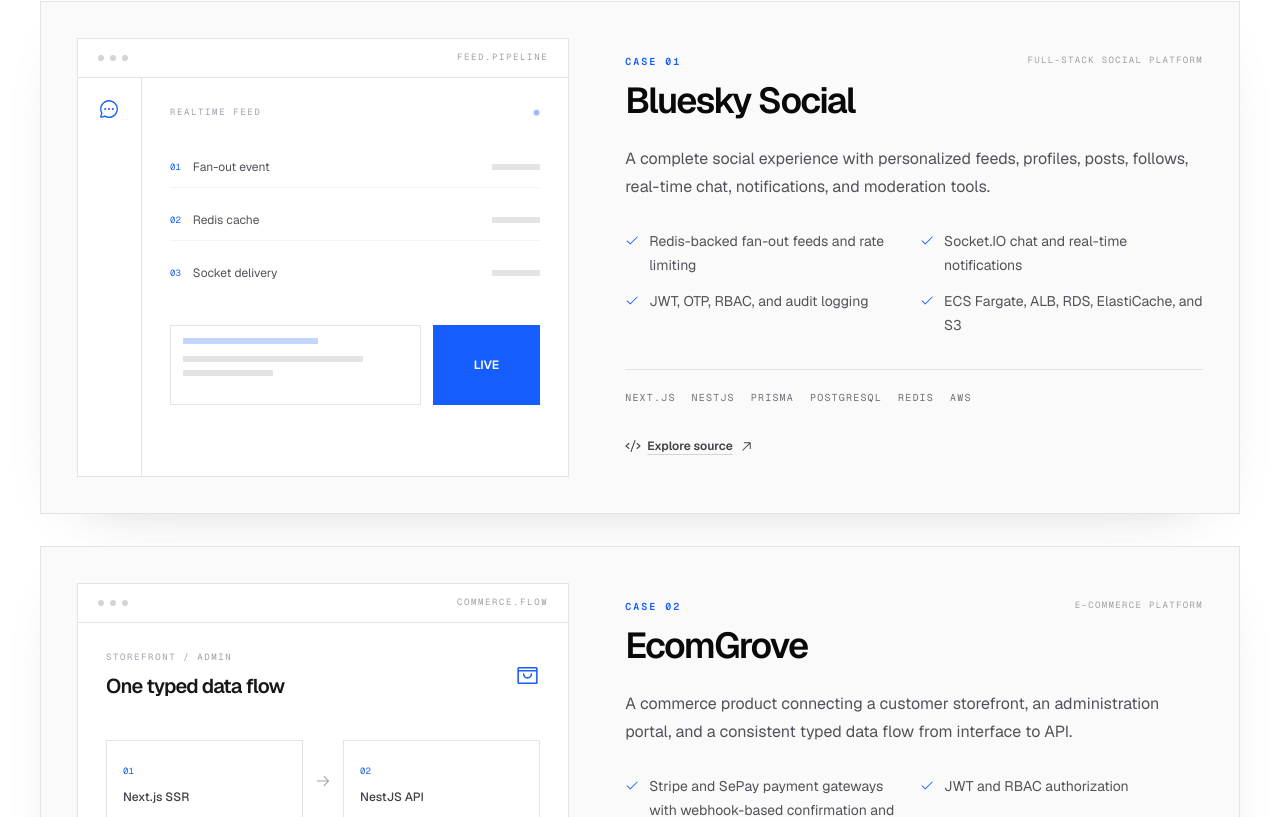
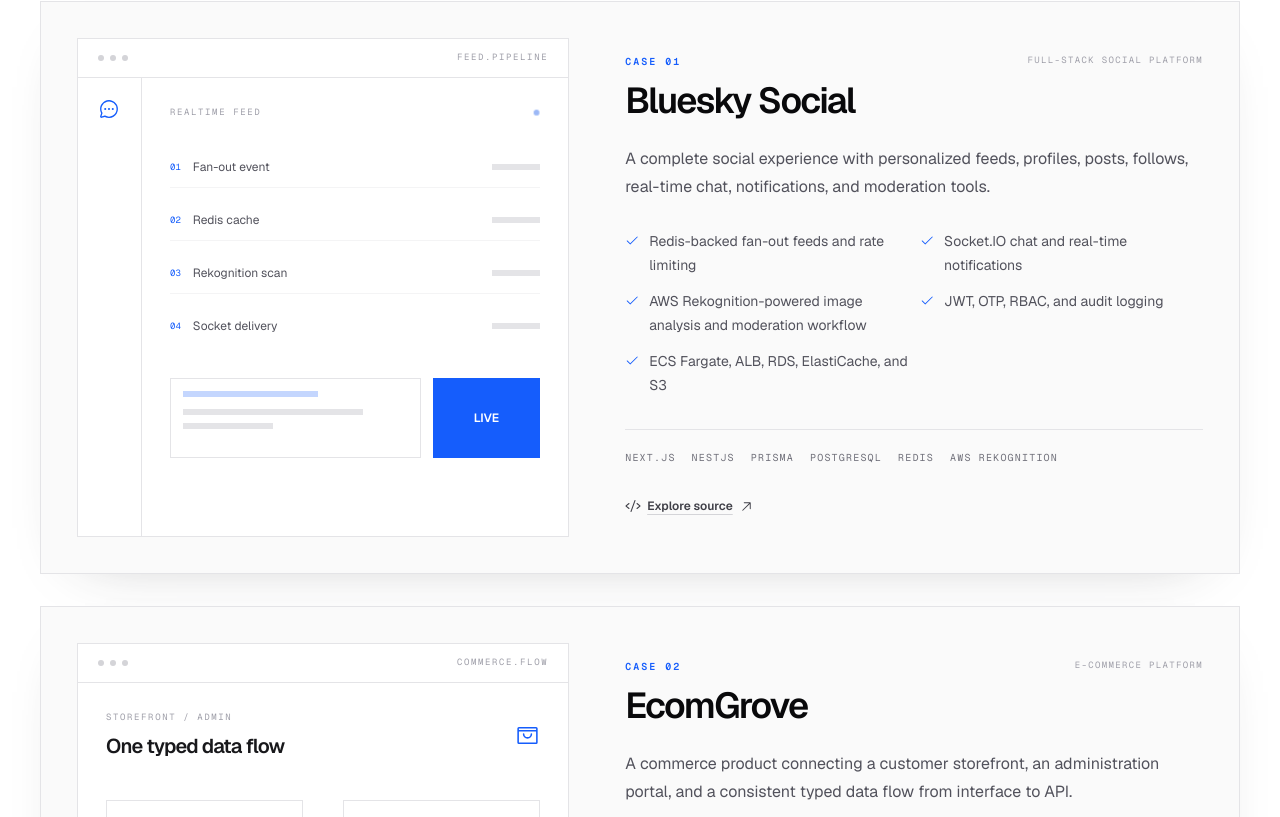
Before and after one commit to keithz23/keithv, a Next.js app: page / in a window 1280 px wide. Shown: the part 3063-3880 px from the top of the page. Built offline with nearby package versions, Linux system fonts and the light colour scheme.

Commit message:
feat: add AWS Rekognition image moderation to Bluesky Social

```diff
--- a/app/components/section/project.tsx
+++ b/app/components/section/project.tsx
@@ -1,11 +1,100 @@
-import { ArrowUpRight, BookOpenText, ChatCircleDots, Check, Code, Kanban, ShoppingBagOpen, Warehouse } from "@phosphor-icons/react/dist/ssr";
+import {
+  ArrowUpRight,
+  BookOpenText,
+  ChatCircleDots,
+  Check,
+  Code,
+  Kanban,
+  ShoppingBagOpen,
+  Warehouse,
+} from "@phosphor-icons/react/dist/ssr";
 
 const projects = [
-  { number: "01", title: "Bluesky Social", label: "Full-stack social platform", description: "A complete social experience with personalized feeds, profiles, posts, follows, real-time chat, notifications, and moderation tools.", highlights: ["Redis-backed fan-out feeds and rate limiting", "Socket.IO chat and real-time notifications", "JWT, OTP, RBAC, and audit logging", "ECS Fargate, ALB, RDS, ElastiCache, and S3"], tech: ["Next.js", "NestJS", "Prisma", "PostgreSQL", "Redis", "AWS"], github: "https://github.com/keithz23/Bluesky-Social", icon: ChatCircleDots },
-  { number: "02", title: "EcomGrove", label: "E-commerce platform", description: "A commerce product connecting a customer storefront, an administration portal, and a consistent typed data flow from interface to API.", highlights: ["Stripe and SePay payment gateways with webhook-based confirmation and state machine-driven order status updates", "JWT and RBAC authorization", "Redis caching for backend workloads", "Next.js SSR for product pages"], tech: ["Next.js", "TypeScript", "NestJS", "Stripe", "SePay", "Redis"], github: "https://github.com/keithz23/EcomGrove", icon: ShoppingBagOpen },
-  { number: "03", title: "Dictiohub", label: "Dictionary application", description: "A focused dictionary application with a cached lookup API and an automated cloud delivery workflow.", highlights: ["Redis-cached lookup API", "AWS EC2 and RDS deployment", "CI/CD with GitHub Actions"], tech: ["Node.js", "Redis", "AWS EC2", "AWS RDS"], github: null, icon: BookOpenText },
-  { number: "04", title: "Jiramisu", label: "Project management", description: "A Jira-inspired workspace for planning sprints, managing backlogs, and moving work through role-aware task boards.", highlights: ["Sprint and backlog management", "Drag-and-drop task boards", "Role-based access control"], tech: ["Next.js", "NestJS", "PostgreSQL", "Prisma"], github: null, icon: Kanban },
-  { number: "05", title: "InventorySys", label: "Operations system", description: "An inventory system for retail and wholesale teams to track stock movement and keep day-to-day operations visible.", highlights: ["Inventory and stock tracking", "Retail and wholesale workflows", "Operational reporting"], tech: ["Java", "Spring MVC", "SQL Server", "JavaScript"], github: null, icon: Warehouse },
+  {
+    number: "01",
+    title: "Bluesky Social",
+    label: "Full-stack social platform",
+    description:
+      "A complete social experience with personalized feeds, profiles, posts, follows, real-time chat, notifications, and moderation tools.",
+    highlights: [
+      "Redis-backed fan-out feeds and rate limiting",
+      "Socket.IO chat and real-time notifications",
+      "AWS Rekognition-powered image analysis and moderation workflow",
+      "JWT, OTP, RBAC, and audit logging",
+      "ECS Fargate, ALB, RDS, ElastiCache, and S3",
+    ],
+    tech: [
+      "Next.js",
+      "NestJS",
+      "Prisma",
+      "PostgreSQL",
+      "Redis",
+      "AWS Rekognition",
+    ],
+    github: "https://github.com/keithz23/Bluesky-Social",
+    icon: ChatCircleDots,
+  },
+  {
+    number: "02",
+    title: "EcomGrove",
+    label: "E-commerce platform",
+    description:
+      "A commerce product connecting a customer storefront, an administration portal, and a consistent typed data flow from interface to API.",
+    highlights: [
+      "Stripe and SePay payment gateways with webhook-based confirmation and state machine-driven order status updates",
+      "JWT and RBAC authorization",
+      "Redis caching for backend workloads",
+      "Next.js SSR for product pages",
+    ],
+    tech: ["Next.js", "TypeScript", "NestJS", "Stripe", "SePay", "Redis"],
+    github: "https://github.com/keithz23/EcomGrove",
+    icon: ShoppingBagOpen,
+  },
+  {
+    number: "03",
+    title: "Dictiohub",
+    label: "Dictionary application",
+    description:
+      "A focused dictionary application with a cached lookup API and an automated cloud delivery workflow.",
+    highlights: [
+      "Redis-cached lookup API",
+      "AWS EC2 and RDS deployment",
+      "CI/CD with GitHub Actions",
+    ],
+    tech: ["Node.js", "Redis", "AWS EC2", "AWS RDS"],
+    github: null,
+    icon: BookOpenText,
+  },
+  {
+    number: "04",
+    title: "Jiramisu",
+    label: "Project management",
+    description:
+      "A Jira-inspired workspace for planning sprints, managing backlogs, and moving work through role-aware task boards.",
+    highlights: [
+      "Sprint and backlog management",
+      "Drag-and-drop task boards",
+      "Role-based access control",
+    ],
+    tech: ["Next.js", "NestJS", "PostgreSQL", "Prisma"],
+    github: null,
+    icon: Kanban,
+  },
+  {
+    number: "05",
+    title: "InventorySys",
+    label: "Operations system",
+    description:
+      "An inventory system for retail and wholesale teams to track stock movement and keep day-to-day operations visible.",
+    highlights: [
+      "Inventory and stock tracking",
+      "Retail and wholesale workflows",
+      "Operational reporting",
+    ],
+    tech: ["Java", "Spring MVC", "SQL Server", "JavaScript"],
+    github: null,
+    icon: Warehouse,
+  },
 ];
 
 const featuredProjects = projects.slice(0, 2);
@@ -14,15 +103,51 @@
 function BlueskyVisual() {
   return (
     <div className="system-canvas" aria-hidden="true">
-      <div className="system-toolbar"><div><span /><span /><span /></div><p>feed.pipeline</p></div>
+      <div className="system-toolbar">
+        <div>
+          <span />
+          <span />
+          <span />
+        </div>
+        <p>feed.pipeline</p>
+      </div>
       <div className="grid grow grid-cols-[4rem_1fr]">
-        <div className="system-rail"><ChatCircleDots size={22} weight="regular" /></div>
+        <div className="system-rail">
+          <ChatCircleDots size={22} weight="regular" />
+        </div>
         <div className="p-5 sm:p-7">
-          <div className="flex items-center justify-between"><p className="system-label">Realtime feed</p><span className="status-dot" /></div>
+          <div className="flex items-center justify-between">
+            <p className="system-label">Realtime feed</p>
+            <span className="status-dot" />
+          </div>
           <div className="mt-7 space-y-3">
-            {["Fan-out event", "Redis cache", "Socket delivery"].map((item, index) => <div key={item} className="feed-row"><span className="font-mono text-[9px] text-blue-600 dark:text-blue-400">0{index + 1}</span><span>{item}</span><span className="ml-auto h-1.5 w-12 bg-zinc-200 dark:bg-zinc-700" /></div>)}
+            {[
+              "Fan-out event",
+              "Redis cache",
+              "Rekognition scan",
+              "Socket delivery",
+            ].map(
+              (item, index) => (
+                <div key={item} className="feed-row">
+                  <span className="font-mono text-[9px] text-blue-600 dark:text-blue-400">
+                    0{index + 1}
+                  </span>
+                  <span>{item}</span>
+                  <span className="ml-auto h-1.5 w-12 bg-zinc-200 dark:bg-zinc-700" />
+                </div>
+              ),
+            )}
           </div>
-          <div className="mt-8 grid grid-cols-[1.4fr_.6fr] gap-3"><div className="h-20 border border-zinc-200 p-3 dark:border-zinc-700"><span className="block h-1.5 w-3/5 bg-blue-600/25" /><span className="mt-3 block h-1.5 w-4/5 bg-zinc-200 dark:bg-zinc-700" /><span className="mt-2 block h-1.5 w-2/5 bg-zinc-200 dark:bg-zinc-700" /></div><div className="grid place-items-center bg-blue-600 text-xs font-semibold text-white dark:bg-blue-500">LIVE</div></div>
+          <div className="mt-8 grid grid-cols-[1.4fr_.6fr] gap-3">
+            <div className="h-20 border border-zinc-200 p-3 dark:border-zinc-700">
+              <span className="block h-1.5 w-3/5 bg-blue-600/25" />
+              <span className="mt-3 block h-1.5 w-4/5 bg-zinc-200 dark:bg-zinc-700" />
+              <span className="mt-2 block h-1.5 w-2/5 bg-zinc-200 dark:bg-zinc-700" />
+            </div>
+            <div className="grid place-items-center bg-blue-600 text-xs font-semibold text-white dark:bg-blue-500">
+              LIVE
+            </div>
+          </div>
         </div>
       </div>
     </div>
@@ -32,31 +157,113 @@
 function CommerceVisual() {
   return (
     <div className="system-canvas" aria-hidden="true">
-      <div className="system-toolbar"><div><span /><span /><span /></div><p>commerce.flow</p></div>
+      <div className="system-toolbar">
+        <div>
+          <span />
+          <span />
+          <span />
+        </div>
+        <p>commerce.flow</p>
+      </div>
       <div className="p-5 sm:p-7">
-        <div className="flex items-center justify-between"><div><p className="system-label">Storefront / Admin</p><p className="mt-2 text-xl font-semibold tracking-[-.04em] text-zinc-900 dark:text-zinc-100">One typed data flow</p></div><ShoppingBagOpen size={25} weight="regular" className="text-blue-600 dark:text-blue-400" /></div>
+        <div className="flex items-center justify-between">
+          <div>
+            <p className="system-label">Storefront / Admin</p>
+            <p className="mt-2 text-xl font-semibold tracking-[-.04em] text-zinc-900 dark:text-zinc-100">
+              One typed data flow
+            </p>
+          </div>
+          <ShoppingBagOpen
+            size={25}
+            weight="regular"
+            className="text-blue-600 dark:text-blue-400"
+          />
+        </div>
         <div className="mt-10 grid grid-cols-[1fr_auto_1fr] items-center gap-3">
-          <div className="commerce-node"><span>01</span><p>Next.js SSR</p></div><ArrowUpRight size={16} weight="regular" className="rotate-45 text-zinc-400" /><div className="commerce-node"><span>02</span><p>NestJS API</p></div>
+          <div className="commerce-node">
+            <span>01</span>
+            <p>Next.js SSR</p>
+          </div>
+          <ArrowUpRight
+            size={16}
+            weight="regular"
+            className="rotate-45 text-zinc-400"
+          />
+          <div className="commerce-node">
+            <span>02</span>
+            <p>NestJS API</p>
+          </div>
         </div>
         <div className="mt-3 grid grid-cols-[1fr_auto_1fr] items-center gap-3">
-          <div className="commerce-node"><span>03</span><p>Payment webhook</p></div><ArrowUpRight size={16} weight="regular" className="rotate-45 text-zinc-400" /><div className="commerce-node border-blue-600/50 dark:border-blue-400/50"><span>04</span><p>Order state</p></div>
+          <div className="commerce-node">
+            <span>03</span>
+            <p>Payment webhook</p>
+          </div>
+          <ArrowUpRight
+            size={16}
+            weight="regular"
+            className="rotate-45 text-zinc-400"
+          />
+          <div className="commerce-node border-blue-600/50 dark:border-blue-400/50">
+            <span>04</span>
+            <p>Order state</p>
+          </div>
         </div>
       </div>
     </div>
   );
 }
 
-function FeaturedProject({ project, index }: { project: (typeof projects)[number]; index: number }) {
+function FeaturedProject({
+  project,
+  index,
+}: {
+  project: (typeof projects)[number];
+  index: number;
+}) {
   return (
-    <article className={`project-case sticky ${index === 0 ? "project-stack-first" : "project-stack-second"}`}>
+    <article
+      className={`project-case sticky ${index === 0 ? "project-stack-first" : "project-stack-second"}`}
+    >
       <div className="grid gap-8 lg:grid-cols-[.92fr_1.08fr] lg:gap-14">
         {index === 0 ? <BlueskyVisual /> : <CommerceVisual />}
         <div className="flex flex-col py-1 lg:py-4">
-          <div className="grid gap-3 sm:grid-cols-[1fr_auto] sm:items-start"><div><p className="section-index">Case {project.number}</p><h3 className="mt-3 text-3xl font-semibold tracking-[-.045em] text-zinc-950 sm:text-4xl dark:text-zinc-50">{project.title}</h3></div><span className="project-type">{project.label}</span></div>
-          <p className="mt-6 max-w-[58ch] leading-7 text-zinc-600 dark:text-zinc-300">{project.description}</p>
-          <ul className="mt-7 grid gap-3 sm:grid-cols-2">{project.highlights.map((highlight) => <li key={highlight} className="project-highlight"><Check size={14} weight="regular" />{highlight}</li>)}</ul>
-          <div className="tech-ledger">{project.tech.map((tech) => <span key={tech}>{tech}</span>)}</div>
-          <div className="mt-auto pt-8"><a href={project.github ?? "#"} target="_blank" rel="noreferrer" className="text-link"><Code size={16} weight="regular" /> Explore source <ArrowUpRight size={15} weight="regular" /></a></div>
+          <div className="grid gap-3 sm:grid-cols-[1fr_auto] sm:items-start">
+            <div>
+              <p className="section-index">Case {project.number}</p>
+              <h3 className="mt-3 text-3xl font-semibold tracking-[-.045em] text-zinc-950 sm:text-4xl dark:text-zinc-50">
+                {project.title}
+              </h3>
+            </div>
+            <span className="project-type">{project.label}</span>
+          </div>
+          <p className="mt-6 max-w-[58ch] leading-7 text-zinc-600 dark:text-zinc-300">
+            {project.description}
+          </p>
+          <ul className="mt-7 grid gap-3 sm:grid-cols-2">
+            {project.highlights.map((highlight) => (
+              <li key={highlight} className="project-highlight">
+                <Check size={14} weight="regular" />
+                {highlight}
+              </li>
+            ))}
+          </ul>
+          <div className="tech-ledger">
+            {project.tech.map((tech) => (
+              <span key={tech}>{tech}</span>
+            ))}
+          </div>
+          <div className="mt-auto pt-8">
+            <a
+              href={project.github ?? "#"}
+              target="_blank"
+              rel="noreferrer"
+              className="text-link"
+            >
+              <Code size={16} weight="regular" /> Explore source{" "}
+              <ArrowUpRight size={15} weight="regular" />
+            </a>
+          </div>
         </div>
       </div>
     </article>
@@ -65,25 +272,79 @@
 
 export default function ProjectsSection() {
   return (
-    <section id="projects" className="section-shell border-t border-zinc-200 bg-white dark:border-zinc-800 dark:bg-zinc-950">
+    <section
+      id="projects"
+      className="section-shell border-t border-zinc-200 bg-white dark:border-zinc-800 dark:bg-zinc-950"
+    >
       <div className="mx-auto w-full max-w-7xl px-4 sm:px-8 lg:px-10">
         <header className="grid gap-8 lg:grid-cols-[.58fr_1.42fr] lg:gap-20">
           <p className="section-index">02 / Selected work</p>
-          <div><h2 className="section-title max-w-[13ch]">Systems explained through decisions, not decoration.</h2><p className="mt-7 max-w-[61ch] leading-7 text-zinc-600 dark:text-zinc-400">Two deeper case studies show how product behavior connects to access control, data flow, caching, real-time delivery, and infrastructure. The remaining work stays concise below.</p></div>
+          <div>
+            <h2 className="section-title max-w-[13ch]">
+              Systems explained through decisions, not decoration.
+            </h2>
+            <p className="mt-7 max-w-[61ch] leading-7 text-zinc-600 dark:text-zinc-400">
+              Two deeper case studies show how product behavior connects to
+              access control, data flow, caching, real-time delivery, and
+              infrastructure. The remaining work stays concise below.
+            </p>
+          </div>
         </header>
 
-        <div className="mt-20 space-y-8">{featuredProjects.map((project, index) => <FeaturedProject key={project.title} project={project} index={index} />)}</div>
+        <div className="mt-20 space-y-8">
+          {featuredProjects.map((project, index) => (
+            <FeaturedProject
+              key={project.title}
+              project={project}
+              index={index}
+            />
+          ))}
+        </div>
 
         <div className="mt-28 grid gap-10 border-t border-zinc-300 pt-10 lg:grid-cols-[.58fr_1.42fr] lg:gap-20 dark:border-zinc-700">
-          <div><p className="section-index">Project archive</p><p className="mt-5 max-w-xs text-sm leading-6 text-zinc-500 dark:text-zinc-400">Smaller systems that broaden the range across cloud delivery, team workflows, and business operations.</p></div>
+          <div>
+            <p className="section-index">Project archive</p>
+            <p className="mt-5 max-w-xs text-sm leading-6 text-zinc-500 dark:text-zinc-400">
+              Smaller systems that broaden the range across cloud delivery, team
+              workflows, and business operations.
+            </p>
+          </div>
           <div className="border-t border-zinc-300 dark:border-zinc-700">
             {archiveProjects.map((project) => {
               const Icon = project.icon;
               return (
                 <article key={project.title} className="archive-row group">
-                  <span className="font-mono text-[10px] text-blue-600 dark:text-blue-400">{project.number}</span>
-                  <div><div className="flex items-center gap-3"><Icon size={19} weight="regular" className="text-zinc-400 transition-colors duration-300 group-hover:text-blue-600 dark:group-hover:text-blue-400" /><h3 className="font-semibold tracking-tight text-zinc-950 dark:text-zinc-50">{project.title}</h3></div><p className="mt-2 max-w-[55ch] text-sm leading-6 text-zinc-500 dark:text-zinc-400">{project.description}</p><div className="mt-4 flex flex-wrap gap-x-4 gap-y-2">{project.tech.map((tech) => <span key={tech} className="font-mono text-[9px] uppercase tracking-[.13em] text-zinc-400">{tech}</span>)}</div></div>
-                  <span className="project-type hidden sm:block">{project.label}</span>
+                  <span className="font-mono text-[10px] text-blue-600 dark:text-blue-400">
+                    {project.number}
+                  </span>
+                  <div>
+                    <div className="flex items-center gap-3">
+                      <Icon
+                        size={19}
+                        weight="regular"
+                        className="text-zinc-400 transition-colors duration-300 group-hover:text-blue-600 dark:group-hover:text-blue-400"
+                      />
+                      <h3 className="font-semibold tracking-tight text-zinc-950 dark:text-zinc-50">
+                        {project.title}
+                      </h3>
+                    </div>
+                    <p className="mt-2 max-w-[55ch] text-sm leading-6 text-zinc-500 dark:text-zinc-400">
+                      {project.description}
+                    </p>
+                    <div className="mt-4 flex flex-wrap gap-x-4 gap-y-2">
+                      {project.tech.map((tech) => (
+                        <span
+                          key={tech}
+                          className="font-mono text-[9px] uppercase tracking-[.13em] text-zinc-400"
+                        >
+                          {tech}
+                        </span>
+                      ))}
+                    </div>
+                  </div>
+                  <span className="project-type hidden sm:block">
+                    {project.label}
+                  </span>
                 </article>
               );
             })}
```
